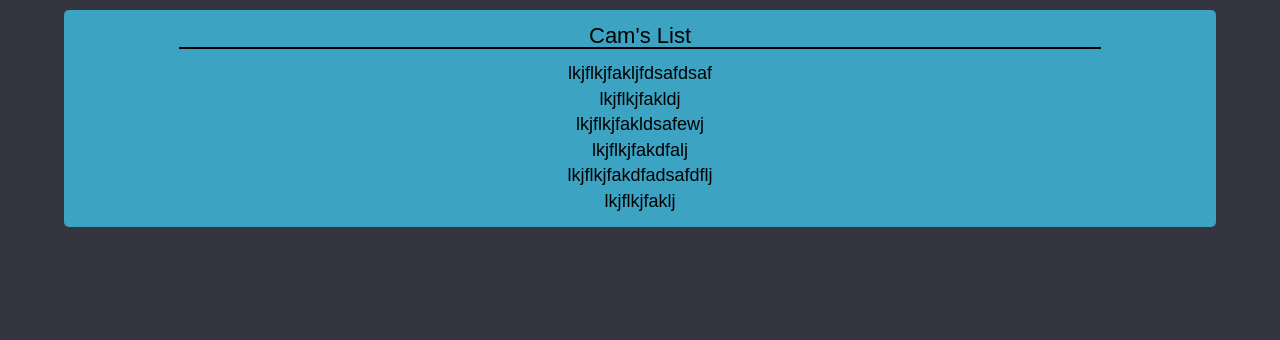
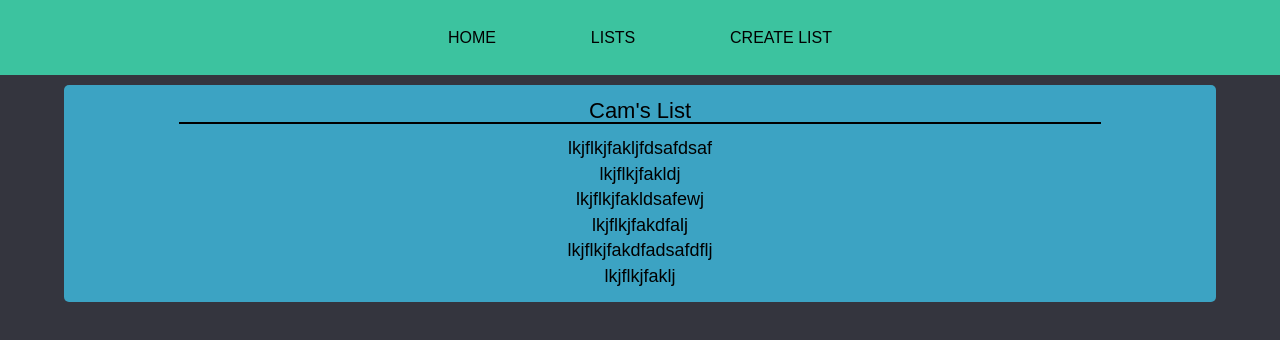
Before and after one commit to CameronK24/christmas-lists, a React (Create React App) app: page / in a window 1280 px wide. Shown: the top 340 px of the page. Built offline with nearby package versions, Linux system fonts and the light colour scheme.

Commit message:
added nav and list creating component skeletons

```diff
--- a/src/App.js
+++ b/src/App.js
@@ -1,10 +1,11 @@
-import logo from './logo.svg';
 import './App.css';
+import Nav from './Components/Nav/Nav';
 import Home from './Components/Home/Home';
 
 function App() {
   return (
     <div className="app">
+      <Nav/>
       <Home/>
     </div>
   );
--- a/src/Components/Home/Home.js
+++ b/src/Components/Home/Home.js
@@ -1,6 +1,6 @@
 import React from "react";
 import './home.css';
-import Lists from './Lists/Lists';
+import Lists from '../Lists/Lists';
 
 const Home = () => {
 
--- /dev/null
+++ b/src/Components/Nav/Nav.js
@@ -0,0 +1,18 @@
+import React from 'react';
+import './nav.css';
+
+const Nav = () => {
+  return (
+    <div className='nav-wrap'>
+      <ul className='nav-list'>
+        <li>
+          <h1>HOME</h1>
+        </li>
+        <li>LISTS</li>
+        <li>CREATE LIST</li>
+      </ul>
+    </div>
+  )
+}
+
+export default Nav;
--- /dev/null
+++ b/src/Components/Nav/nav.css
@@ -0,0 +1,14 @@
+.nav-wrap {
+  width: 100%;
+  height: 75px;
+  background-color: var(--lightBlue);
+}
+
+.nav-list {
+  display: flex;
+  margin: auto;
+  height: 100%;
+  width: 30%;
+  justify-content: space-between;
+  align-items: center;
+}
```
Also changed, not shown: src/Components/CreateList/Create.js (added, +12 -0 lines), src/Components/CreateList/create.css (added), src/Components/Lists/Lists.js (renamed from src/Components/Home/Lists/Lists.js), src/Components/Lists/lists.css (renamed from src/Components/Home/Lists/lists.css).
